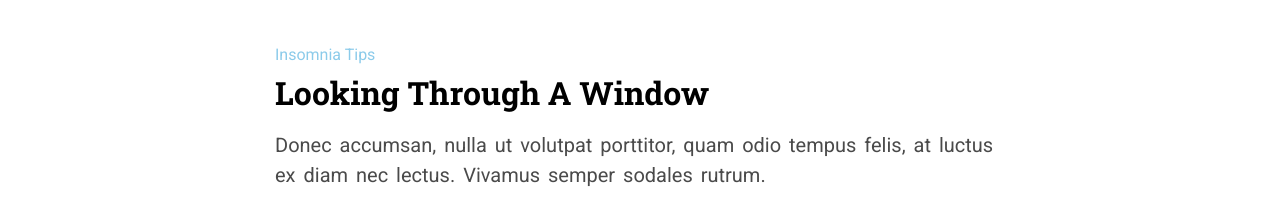
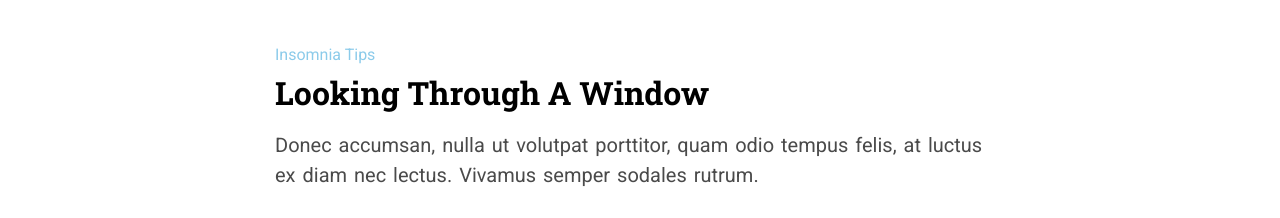
Before and after one commit to Adalab/modulo-1-evaluacion-final-mdanieladla, a website: page src/html/index.html in a window 1280 px wide. Shown: the part 820-1038 px from the top of the page. Drawn offline with nearby package versions, Linux system fonts and the light colour scheme; files that its build step writes are made by us from their sources; files whose address does not match are found by name.

Commit message:
change word spacing of paragraph

```diff
--- a/src/scss/layout/_first-section.scss
+++ b/src/scss/layout/_first-section.scss
@@ -40,7 +40,7 @@
         line-height: 30px;
         @media all and (min-width: 768px) {
             font-size: 20px;
-            word-spacing: 3px;
+            word-spacing: 2px;
         }
     }
     &--button{
```
